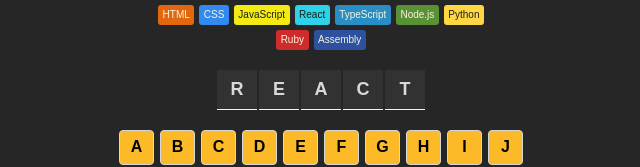
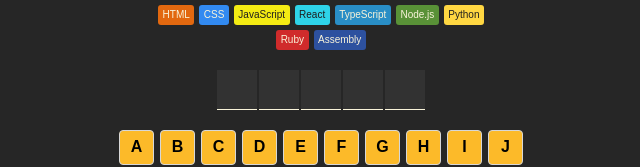
Before and after one commit to loves2run/assembly-endgame-react, a React (Vite) app: page / in a window 1280 px wide. Shown: the part 197-364 px from the top of the page, without its empty margins (319-959 px from the left). Built offline with nearby package versions, Linux system fonts and the light colour scheme.

Commit message:
Conditional rendering of correctly guessed letters

```diff
--- a/src/App.jsx
+++ b/src/App.jsx
@@ -6,12 +6,8 @@ import { languages } from "./languages"
 /**
  * Goal: Allow the user to start guessing the letters
  *
- * Challenge: Update the keyboard when a letter is right
- * or wrong.
- *
- * Bonus: use the `clsx` package to easily add conditional
- * classNames to the keys of the keyboard. Check the docs
- * to learn how to use it 📖
+ * Challenge: Only display the correctly-guessed letters
+ * in the word
  */
 
 export default function AssemblyEndgame() {
@@ -61,8 +57,10 @@ Bob showed us 2 methods
     )
   })
 
-  const letterElements = currentWord.split('')
-      .map((letter, index) => <span className='letterChip' key={index}>{letter.toUpperCase()}</span>)
+  const letterElements = currentWord.split('').map((letter, index) => (
+      <span className='letterChip' key={index}>
+        {guesses.includes(letter) ? letter.toUpperCase() : ''}</span>
+  ))
 
 //used Bob's method to render dynamic keyboard colors --> see Notion notes,
 //      new Lesson - Assembly: Endgame - Keyboard letters styles for guesses for my method
```
